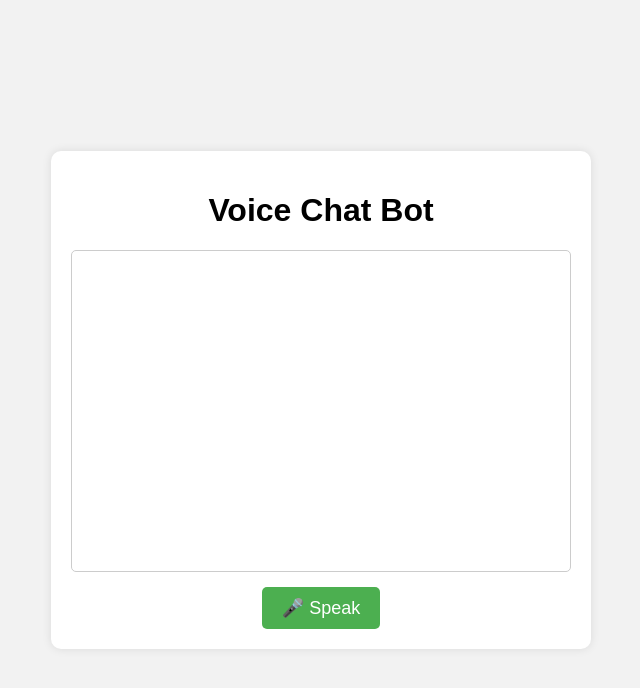
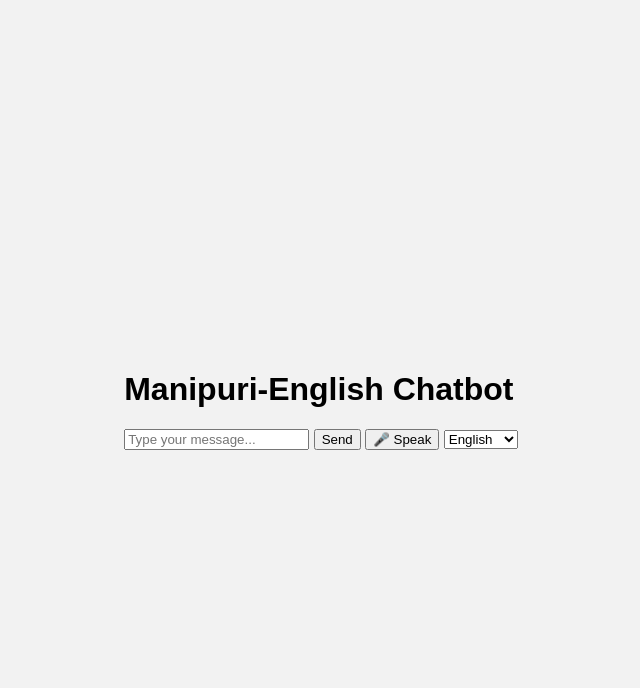
Before and after one commit to Jiten7005407082/anao, a plain HTML site: page index.html in a window 1280 px wide. Shown: the whole page, without its empty margins (319-959 px from the left). Drawn offline with Linux system fonts and the light colour scheme.

Commit message:
Update index.html

```diff
--- a/index.html
+++ b/index.html
@@ -1,17 +1,25 @@
 <!DOCTYPE html>
 <html lang="en">
 <head>
-  <meta charset="UTF-8" />
-  <meta name="viewport" content="width=device-width, initial-scale=1.0"/>
-  <title>Voice Chat Bot</title>
-  <link rel="stylesheet" href="style.css" />
+    <meta charset="UTF-8">
+    <meta name="viewport" content="width=device-width, initial-scale=1.0">
+    <title>Manipuri-English Voice Chatbot</title>
+    <link rel="stylesheet" href="style.css">
 </head>
 <body>
-  <div class="container">
-    <h1>Voice Chat Bot</h1>
-    <div id="chatBox"></div>
-    <button id="micBtn">🎤 Speak</button>
-  </div>
-  <script src="script.js"></script>
+    <div class="chat-container">
+        <h1>Manipuri-English Chatbot</h1>
+        <div id="chatbox"></div>
+        <div class="input-area">
+            <input type="text" id="userInput" placeholder="Type your message...">
+            <button id="sendBtn">Send</button>
+            <button id="voiceBtn">🎤 Speak</button>
+            <select id="language">
+                <option value="en">English</option>
+                <option value="mni">Manipuri</option>
+            </select>
+        </div>
+    </div>
+    <script src="script.js"></script>
 </body>
 </html>
```
